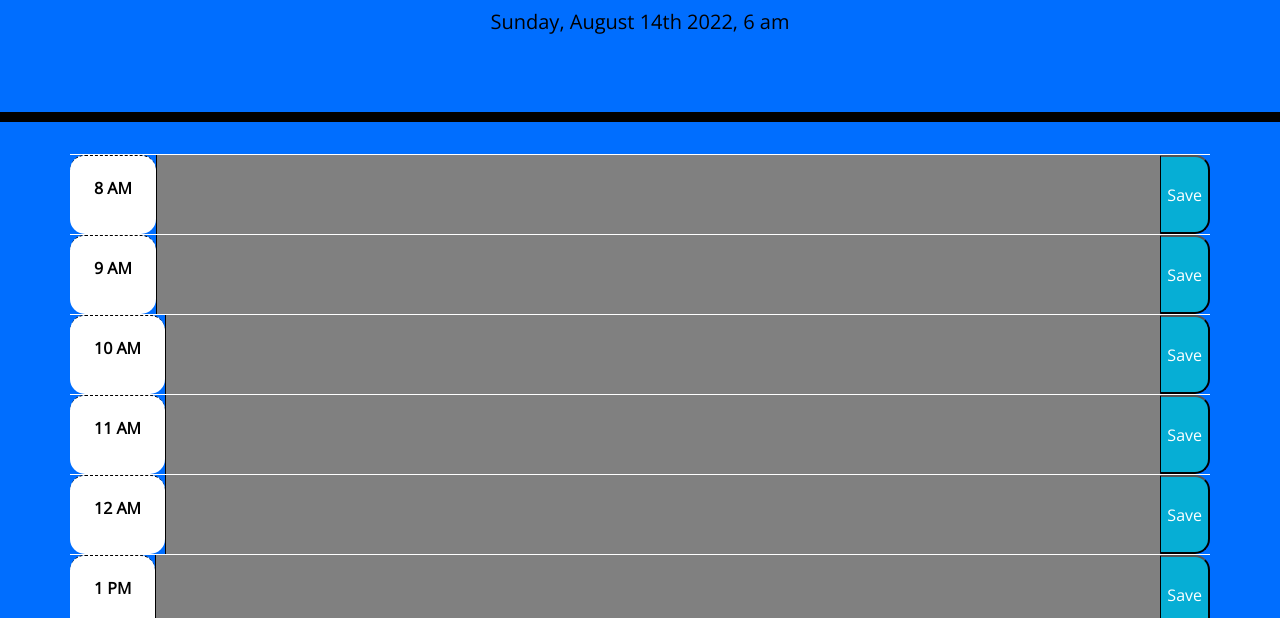
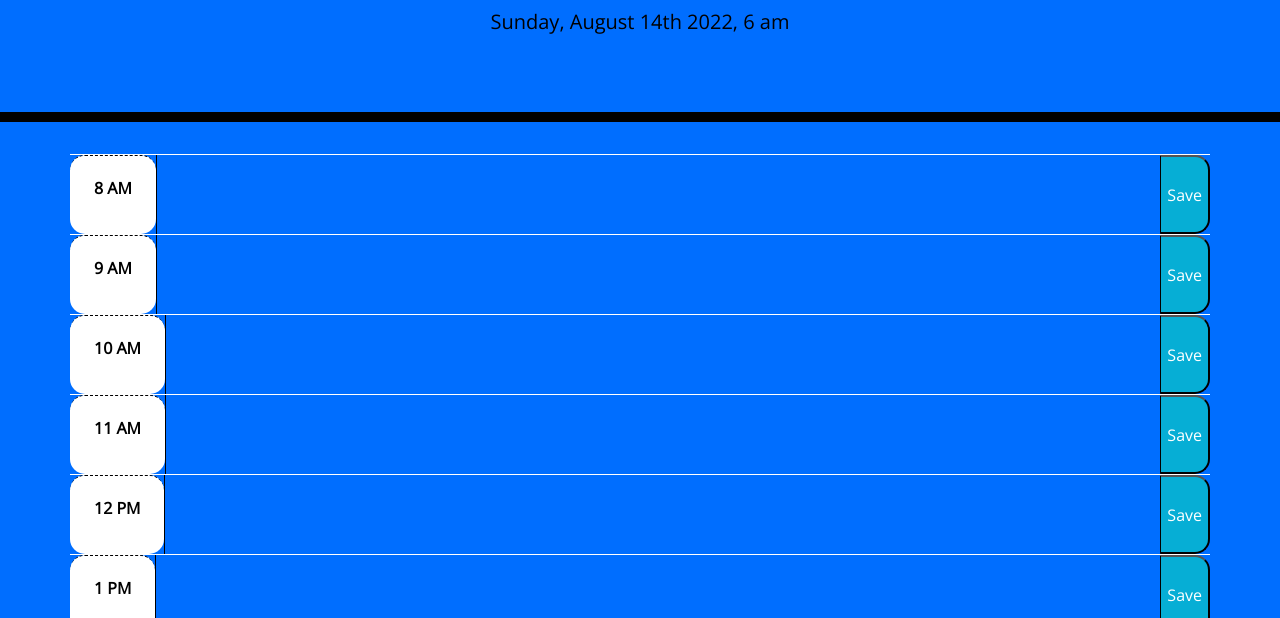
Before and after one commit to LardexTheLarge/Work-Day-Scheduler, a plain HTML site: page index.html in a window 1280 px wide. Shown: the part 182-800 px from the top of the page. Drawn offline with nearby package versions, Linux system fonts and the light colour scheme.

Commit message:
js update

```diff
--- a/assets/script.js
+++ b/assets/script.js
@@ -10,29 +10,26 @@ $("#currentDay").text(today);
 function renderLastTask() {
   //the value of timeslot gets taken from the local storage and put in the
   //correct time spot
-  for (let i = 1; i <= 12; i++) {
+  for (let i = 8; i <= 12; i++) {
     var keyValue = JSON.parse(localStorage.getItem(i));
     console.log(keyValue);
     $("#text-area-" + i).val(keyValue);
-
-    if (moment().format("h") == i) {
-      textArea.css("background-color", "redorange");
-    } else if (moment().format("h") < i) {
-      textArea.css("background-color", "gray");
-    } else if (moment().format("h") > i) {
-      textArea.css("background-color", "green");
-    }
-    console.log(moment().format("h") == i);
+  }
+  for (let i = 1; i <= 7; i++) {
+    var keyValue = JSON.parse(localStorage.getItem(i));
+    console.log(keyValue);
+    $("#text-area-" + i).val(keyValue);
   }
 }
 
 //saves text area when clicked
 saveBtn.on("click", function () {
   console.log("I was clicked");
-  //
+  //gets the id of the element this functions being applied to and splits the id
   var slotId = this.id.split("-")[1];
   console.log(slotId);
-
+  //task is the id of text-area- slotId and gets the value of that specific text area
+  //then sets the stringifyed task into local storage
   var task = $("#text-area-" + slotId).val();
   localStorage.setItem(slotId, JSON.stringify(task)); //Set
 
--- a/index.html
+++ b/index.html
@@ -51,7 +51,7 @@
         <button class="saveBtn" id="save-11">Save</button>
       </div>
       <div class="row">
-        <div class="hour time-block font-weight-bold p-4">12 AM</div>
+        <div class="hour time-block font-weight-bold p-4">12 PM</div>
         <textarea class="description col timeslot" id="text-area-12"></textarea>
         <button class="saveBtn" id="save-12">Save</button>
       </div>
```
